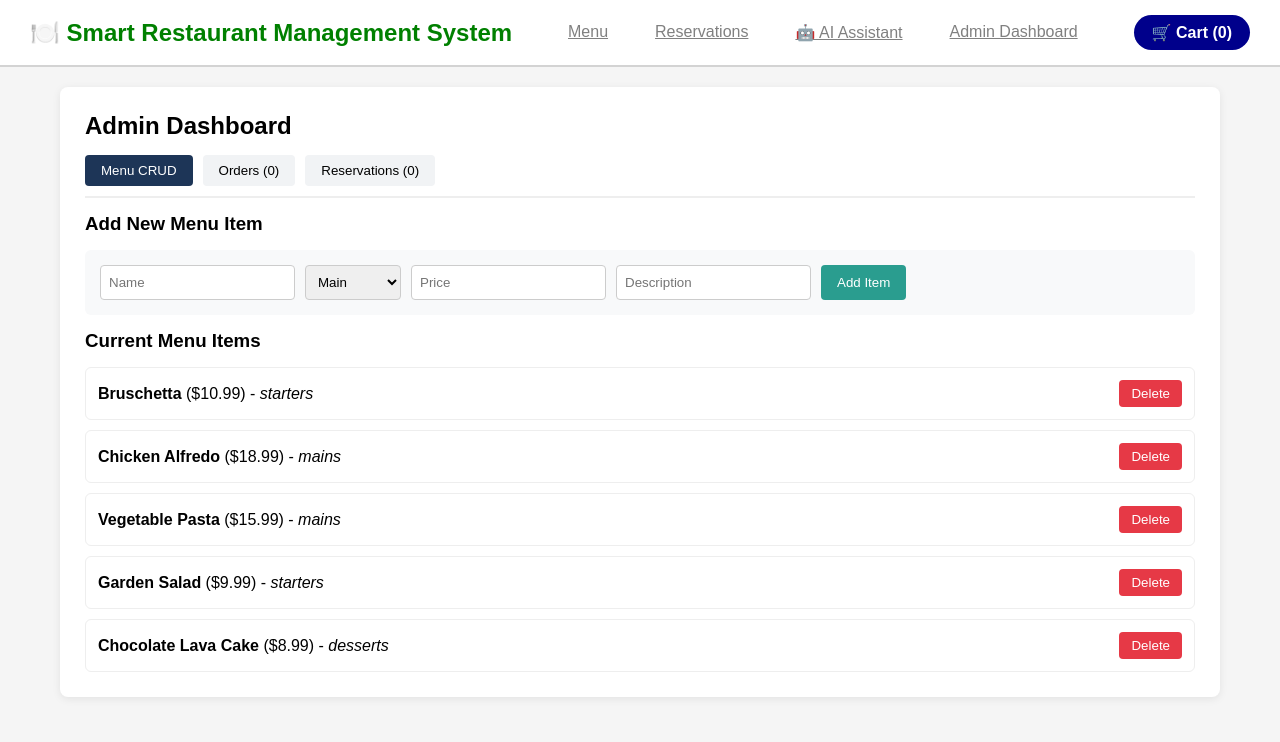
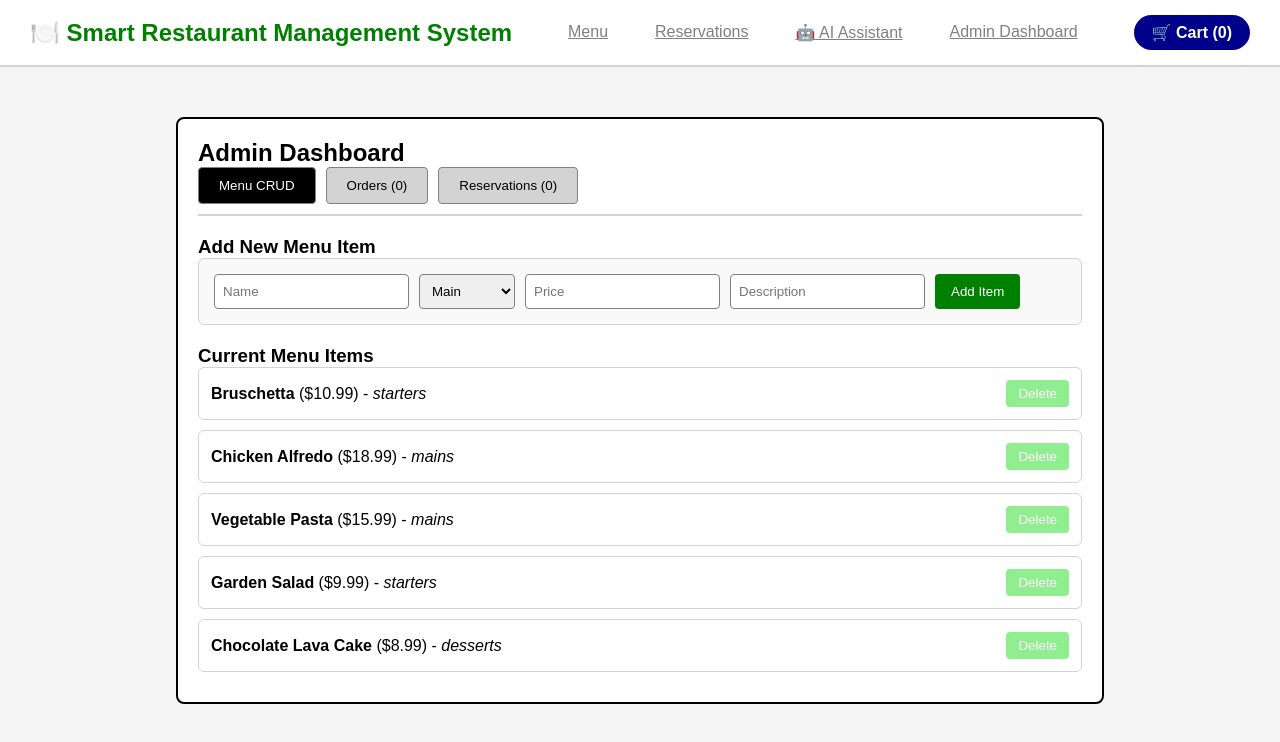
Before and after one commit to pauline-kg/SmartRestaurantManagementSystem, a React (Vite) app: page /admin in a window 1280 px wide. Shown: the top 742 px of the page. Built offline with nearby package versions, Linux system fonts and the light colour scheme.

Commit message:
Update AdminDashboard.css

```diff
--- a/src/components/AdminDashboard/AdminDashboard.css
+++ b/src/components/AdminDashboard/AdminDashboard.css
@@ -1,54 +1,62 @@
+/* --- Main Container --- */
 .admin-container {
-  background-color: #fff;
-  padding: 25px;
+  background-color: white;
+  width: 80%;
+  margin: 30px auto; /* Centers the container on the page */
+  padding: 20px;
+  border: 2px solid black; /* Simple, clear border instead of shadows */
   border-radius: 8px;
-  box-shadow: 0 2px 8px rgba(0,0,0,0.08);
 }
 
+/* --- Tabs Styling --- */
 .admin-tabs {
   display: flex;
-  gap: 10px;
-  margin: 15px 0;
-  border-bottom: 2px solid #eee;
+  margin-bottom: 20px;
+  border-bottom: 2px solid lightgray;
   padding-bottom: 10px;
 }
 
 .admin-tabs button {
-  padding: 8px 16px;
-  border: none;
-  background-color: #f1f3f5;
+  padding: 10px 20px;
+  margin-right: 10px; /* Spacing between buttons */
+  border: 1px solid gray;
+  background-color: lightgray;
   cursor: pointer;
   border-radius: 4px;
 }
 
+/* Active tab style */
 .admin-tabs button.active {
-  background-color: #1d3557;
+  background-color: black;
   color: white;
 }
 
+/* --- Form Styling --- */
 .admin-section {
   display: flex;
   flex-direction: column;
-  gap: 15px;
 }
 
 .add-item-form {
   display: flex;
-  gap: 10px;
   flex-wrap: wrap;
-  background-color: #f8f9fa;
+  gap: 10px; /* Modern spacing property */
+  background-color: #f9f9f9;
   padding: 15px;
+  border: 1px solid lightgray;
   border-radius: 6px;
+  margin-bottom: 20px;
 }
 
-.add-item-form input, .add-item-form select {
+.add-item-form input,
+.add-item-form select {
   padding: 8px;
-  border: 1px solid #ccc;
+  border: 1px solid gray;
   border-radius: 4px;
 }
 
 .add-item-form button {
-  background-color: #2a9d8f;
+  background-color: green;
   color: white;
   border: none;
   padding: 8px 16px;
@@ -56,11 +64,10 @@
   cursor: pointer;
 }
 
+/* --- List & Items Styling --- */
 .admin-list {
   list-style: none;
-  display: flex;
-  flex-direction: column;
-  gap: 10px;
+  padding: 0; /* Clears default browser padding */
 }
 
 .admin-list li {
@@ -68,12 +75,15 @@
   justify-content: space-between;
   align-items: center;
   padding: 12px;
-  border: 1px solid #eee;
+  margin-bottom: 10px; /* Spacing between list items */
+  border: 1px solid lightgray;
   border-radius: 6px;
+  background-color: white;
 }
 
+/* --- Buttons & Text --- */
 .delete-btn {
-  background-color: #e63946;
+  background-color: lightgreen;
   color: white;
   border: none;
   padding: 6px 12px;
@@ -82,7 +92,7 @@
 }
 
 .approve-btn {
-  background-color: #2a9d8f;
+  background-color: blue;
   color: white;
   border: none;
   padding: 6px 12px;
@@ -92,6 +102,6 @@
 }
 
 .order-status-text {
-  font-size: 0.85rem;
-  color: #666;
+  font-size: 14px;
+  color: gray;
 }
```
